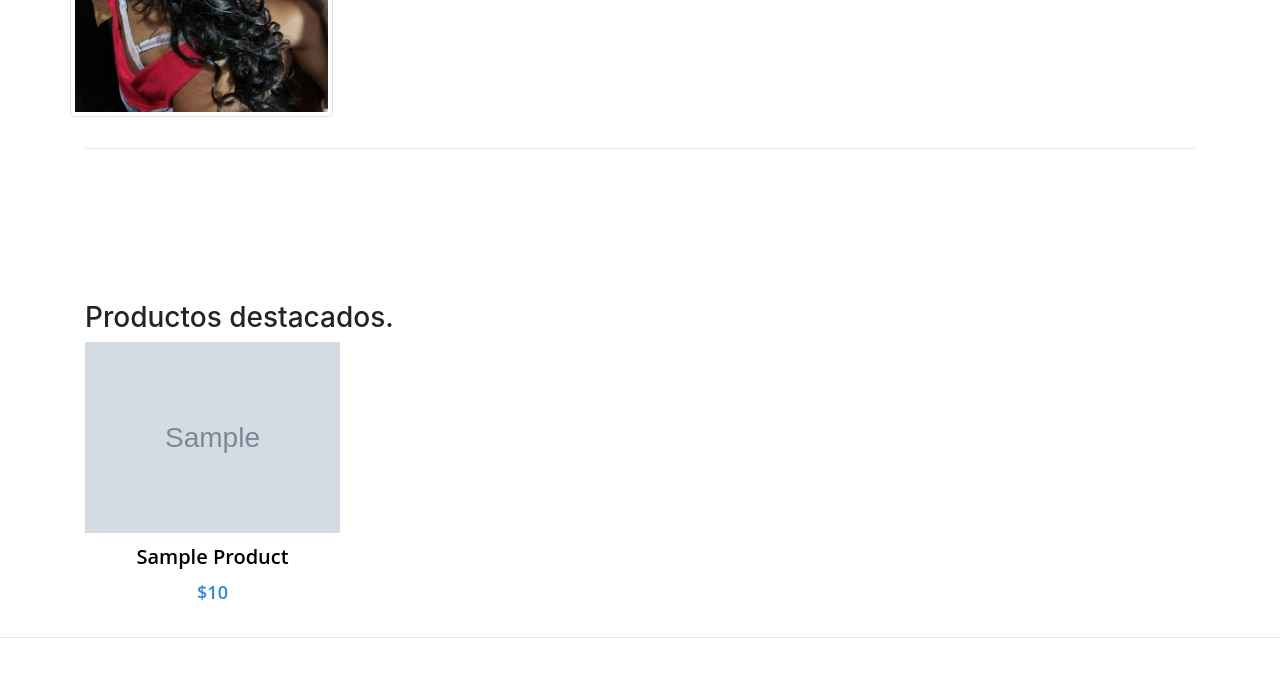
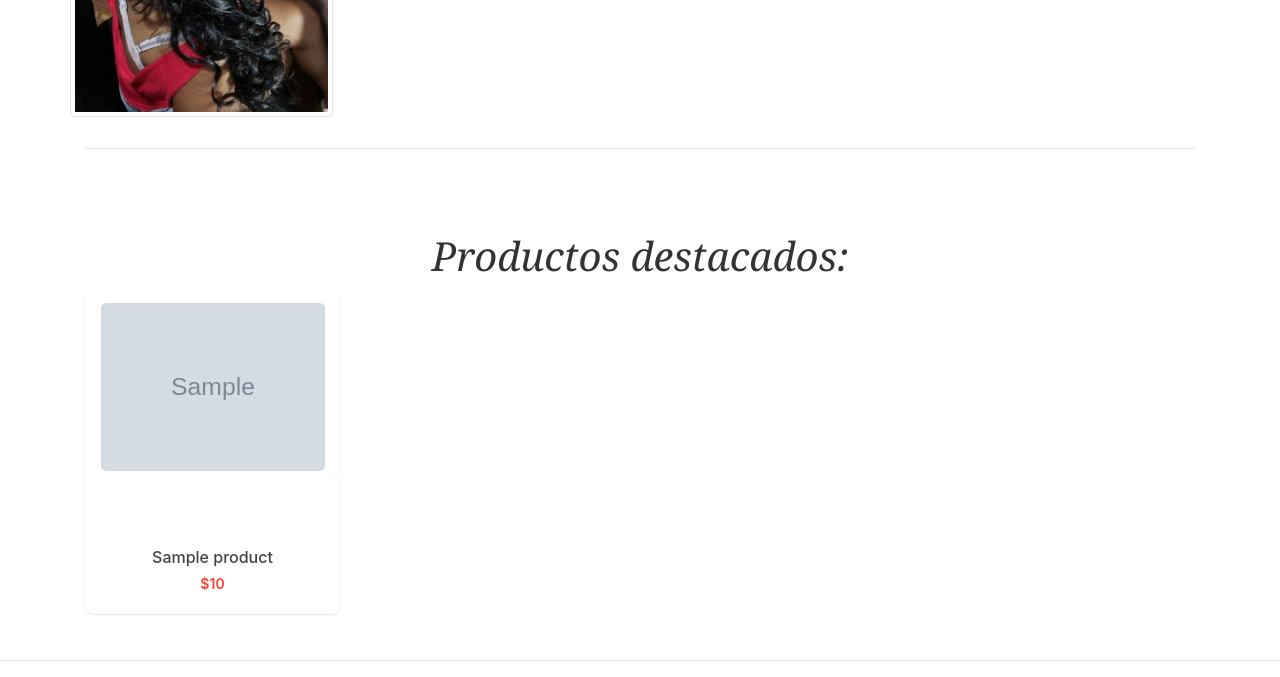
Before and after one commit to nahuelbrandan/company_website, a Django app: page / in a window 1280 px wide. Shown: the part 3174-3851 px from the top of the page. Before the commit the page ends 3812 px from the top, so only its background shows below. Run offline with Django 3.2, Linux system fonts and the light colour scheme; tables that the repository leaves empty hold one stand-in row (values such as "Sample post"); grey boxes marked "Sample" are stand-in pictures; some libraries are stand-ins or nearby versions.

Commit message:
finalizado muestra de productos a la venta

```diff
--- /dev/null
+++ b/src/app/static/css/products.css
@@ -0,0 +1,338 @@
+.c_review {
+    margin-bottom: 0
+}
+
+.c_review li {
+    margin-bottom: 16px;
+    padding-bottom: 13px;
+    border-bottom: 1px solid #e8e8e8
+}
+
+.c_review li:last-child {
+    margin: 0;
+    border: none
+}
+
+.c_review .avatar {
+    float: left;
+    width: 80px
+}
+
+.c_review .comment-action {
+    float: left;
+    width: calc(100% - 80px)
+}
+
+.c_review .comment-action .c_name {
+    margin: 0
+}
+
+.c_review .comment-action p {
+    text-overflow: ellipsis;
+    white-space: nowrap;
+    overflow: hidden;
+    max-width: 95%;
+    display: block
+}
+
+.product_item:hover .cp_img {
+    top: -40px
+}
+
+.product_item:hover .cp_img img {
+    box-shadow: 0 19px 38px rgba(0, 0, 0, 0.3), 0 15px 12px rgba(0, 0, 0, 0.22)
+}
+
+.product_item:hover .cp_img .hover {
+    display: block
+}
+
+.product_item .cp_img {
+    position: absolute;
+    top: 0px;
+    left: 50%;
+    transform: translate(-50%);
+    -webkit-transform: translate(-50%);
+    -ms-transform: translate(-50%);
+    -moz-transform: translate(-50%);
+    -o-transform: translate(-50%);
+    -khtml-transform: translate(-50%);
+    width: 100%;
+    padding: 15px;
+    transition: all 0.2s ease-in-out
+}
+
+.product_item .cp_img img {
+    transition: all 0.2s ease-in-out;
+    border-radius: 6px
+}
+
+.product_item .cp_img .hover {
+    display: none;
+    text-align: center;
+    margin-top: 10px
+}
+
+.product_item .product_details {
+    padding-top: 110%;
+    text-align: center
+}
+
+.product_item .product_details h5 {
+    margin-bottom: 5px
+}
+
+.product_item .product_details h5 a {
+    font-size: 16px;
+    color: #444
+}
+
+.product_item .product_details h5 a:hover {
+    text-decoration: none
+}
+
+.product_item .product_details .product_price {
+    margin: 0
+}
+
+.product_item .product_details .product_price li {
+    display: inline-block;
+    padding: 0 10px
+}
+
+.product_item .product_details .product_price .new_price {
+    font-weight: 600;
+    color: #ff4136
+}
+
+.product_item_list table tr td {
+    vertical-align: middle
+}
+
+.product_item_list table tr td h5 {
+    font-size: 15px;
+    margin: 0
+}
+
+.product_item_list table tr td .btn {
+    box-shadow: none !important
+}
+
+.product-order-list table tr th:last-child {
+    width: 145px
+}
+
+.preview {
+    display: -webkit-box;
+    display: -webkit-flex;
+    display: -ms-flexbox;
+    display: flex;
+    -webkit-box-orient: vertical;
+    -webkit-box-direction: normal;
+    -webkit-flex-direction: column;
+    -ms-flex-direction: column;
+    flex-direction: column
+}
+
+.preview .preview-pic {
+    -webkit-box-flex: 1;
+    -webkit-flex-grow: 1;
+    -ms-flex-positive: 1;
+    flex-grow: 1
+}
+
+.preview .preview-thumbnail.nav-tabs {
+    margin-top: 15px;
+    font-size: 0
+}
+
+.preview .preview-thumbnail.nav-tabs li {
+    width: 20%;
+    display: inline-block
+}
+
+.preview .preview-thumbnail.nav-tabs li nav-link img {
+    max-width: 100%;
+    display: block
+}
+
+.preview .preview-thumbnail.nav-tabs li a {
+    padding: 0;
+    margin: 2px;
+    border-radius: 0 !important;
+    border-top: none !important;
+    border-left: none !important;
+    border-right: none !important
+}
+
+.preview .preview-thumbnail.nav-tabs li:last-of-type {
+    margin-right: 0
+}
+
+.preview .tab-content {
+    overflow: hidden
+}
+
+.preview .tab-content img {
+    width: 100%;
+    -webkit-animation-name: opacity;
+    animation-name: opacity;
+    -webkit-animation-duration: .3s;
+    animation-duration: .3s
+}
+
+.details {
+    display: -webkit-box;
+    display: -webkit-flex;
+    display: -ms-flexbox;
+    display: flex;
+    -webkit-box-orient: vertical;
+    -webkit-box-direction: normal;
+    -webkit-flex-direction: column;
+    -ms-flex-direction: column;
+    flex-direction: column
+}
+
+.details .rating .stars {
+    display: inline-block
+}
+
+.details .sizes .size {
+    margin-right: 10px
+}
+
+.details .sizes .size:first-of-type {
+    margin-left: 40px
+}
+
+.details .colors .color {
+    display: inline-block;
+    vertical-align: middle;
+    margin-right: 10px;
+    height: 2em;
+    width: 2em;
+    border-radius: 2px
+}
+
+.details .colors .color:first-of-type {
+    margin-left: 20px
+}
+
+.details .colors .not-available {
+    text-align: center;
+    line-height: 2em
+}
+
+.details .colors .not-available:before {
+    font-family: Material-Design-Iconic-Font;
+    content: "\f136";
+    color: #fff
+}
+
+@media screen and (max-width: 996px) {
+    .preview {
+        margin-bottom: 20px
+    }
+}
+
+@-webkit-keyframes opacity {
+    0% {
+        opacity: 0;
+        -webkit-transform: scale(3);
+        transform: scale(3)
+    }
+    100% {
+        opacity: 1;
+        -webkit-transform: scale(1);
+        transform: scale(1)
+    }
+}
+
+@keyframes opacity {
+    0% {
+        opacity: 0;
+        -webkit-transform: scale(3);
+        transform: scale(3)
+    }
+    100% {
+        opacity: 1;
+        -webkit-transform: scale(1);
+        transform: scale(1)
+    }
+}
+
+.cart-page .cart-table tr th:last-child {
+    width: 145px
+}
+
+.cart-table .quantity-grp {
+    width: 120px
+}
+
+.cart-table .quantity-grp .input-group {
+    margin-bottom: 0
+}
+
+.cart-table .quantity-grp .input-group-addon {
+    padding: 0 !important;
+    text-align: center;
+    background-color: #1ab1e3
+}
+
+.cart-table .quantity-grp .input-group-addon a {
+    display: block;
+    padding: 8px 10px 10px;
+    color: #fff
+}
+
+.cart-table .quantity-grp .input-group-addon a i {
+    vertical-align: middle
+}
+
+.cart-table .quantity-grp .form-control {
+    background-color: #fff
+}
+
+.cart-table .quantity-grp .form-control+.input-group-addon {
+    background-color: #1ab1e3
+}
+
+.ec-checkout .wizard .content .form-group .btn-group.bootstrap-select.form-control {
+    padding: 0
+}
+
+.ec-checkout .wizard .content .form-group .btn-group.bootstrap-select.form-control .btn-round.btn-simple {
+    padding-top: 12px;
+    padding-bottom: 12px
+}
+
+.ec-checkout .wizard .content ul.card-type {
+    font-size: 0
+}
+
+.ec-checkout .wizard .content ul.card-type li {
+    display: inline-block;
+    margin-right: 10px
+}
+
+.card {
+    background: #fff;
+    margin-bottom: 30px;
+    transition: .5s;
+    border: 0;
+    border-radius: .55rem;
+    position: relative;
+    width: 100%;
+    box-shadow: 0 1px 2px 0 rgba(0,0,0,0.1);
+}
+
+.card .body {
+    font-size: 14px;
+    color: #424242;
+    padding: 20px;
+    font-weight: 400;
+}
+
+.old_price {
+  text-decoration:line-through;
+}
--- a/src/app/static/css/style.css
+++ b/src/app/static/css/style.css
@@ -75,33 +75,3 @@
 	line-height: 54px;
 	margin-bottom: 5px;
 }
-
-
-
-
-
-
-
-/********************* Shopping Demo-6 **********************/
-.product-grid6,.product-grid6 .product-image6{overflow:hidden}
-.product-grid6{font-family:'Open Sans',sans-serif;text-align:center;position:relative;transition:all .5s ease 0s}
-.product-grid6:hover{box-shadow:0 0 10px rgba(0,0,0,.3)}
-.product-grid6 .product-image6 a{display:block}
-.product-grid6 .product-image6 img{width:100%;height:auto;transition:all .5s ease 0s}
-.product-grid6:hover .product-image6 img{transform:scale(1.1)}
-.product-grid6 .product-content{padding:12px 12px 15px;transition:all .5s ease 0s}
-.product-grid6:hover .product-content{opacity:0}
-.product-grid6 .title{font-size:20px;font-weight:600;text-transform:capitalize;margin:0 0 10px;transition:all .3s ease 0s}
-.product-grid6 .title a{color:#000}
-.product-grid6 .title a:hover{color:#2e86de}
-.product-grid6 .price{font-size:18px;font-weight:600;color:#2e86de}
-.product-grid6 .price span{color:#999;font-size:15px;font-weight:400;text-decoration:line-through;margin-left:7px;display:inline-block}
-.product-grid6 .social{background-color:#fff;width:100%;padding:0;margin:0;list-style:none;opacity:0;transform:translateX(-50%);position:absolute;bottom:-50%;left:50%;z-index:1;transition:all .5s ease 0s}
-.product-grid6:hover .social{opacity:1;bottom:20px}
-.product-grid6 .social li{display:inline-block}
-.product-grid6 .social li a{color:#909090;font-size:16px;line-height:45px;text-align:center;height:45px;width:45px;margin:0 7px;border:1px solid #909090;border-radius:50px;display:block;position:relative;transition:all .3s ease-in-out}
-.product-grid6 .social li a:hover{color:#fff;background-color:#2e86de;width:80px}
-.product-grid6 .social li a:after,.product-grid6 .social li a:before{content:attr(data-tip);color:#fff;background-color:#2e86de;font-size:12px;letter-spacing:1px;line-height:20px;padding:1px 5px;border-radius:5px;white-space:nowrap;opacity:0;transform:translateX(-50%);position:absolute;left:50%;top:-30px}
-.product-grid6 .social li a:after{content:'';height:15px;width:15px;border-radius:0;transform:translateX(-50%) rotate(45deg);top:-20px;z-index:-1}
-.product-grid6 .social li a:hover:after,.product-grid6 .social li a:hover:before{opacity:1}
-@media only screen and (max-width:990px){.product-grid6{margin-bottom:30px}}
--- a/src/app/templates/home.html
+++ b/src/app/templates/home.html
@@ -4,6 +4,9 @@
   <link rel="stylesheet" href="https://stackpath.bootstrapcdn.com/font-awesome/4.7.0/css/font-awesome.min.css" />
   <link href='https://fonts.googleapis.com/css?family=Noto+Serif:400,400italic,700' rel='stylesheet' type='text/css'>
   <link rel="stylesheet" href="https://use.fontawesome.com/releases/v5.0.13/css/all.css" integrity="sha384-DNOHZ68U8hZfKXOrtjWvjxusGo9WQnrNx2sqG0tfsghAvtVlRW3tvkXWZh58N9jp" crossorigin="anonymous">
+  <link rel="stylesheet" href="https://cdnjs.cloudflare.com/ajax/libs/material-design-iconic-font/2.2.0/css/material-design-iconic-font.min.css">
+  <link rel="stylesheet" type="text/css" href="{% static 'css/products.css' %}" />
+
 
   <div class="how-section1">
     <div class="row">
@@ -43,6 +46,7 @@
     <hr>
   </div>
 
+
   <div class="container">
     <p class="title_of_section"> Galeria: </p>
   	<div class="row">
@@ -81,40 +85,29 @@
     <hr>
   </div>
 
-
-
-
-
-
-
-
-
-
-
-
-
-
-
-
-  <br><br><br><br><br><br><br><br><br><br><br>
+  <br><br><br><br><br><br><br><br>
     <div class="container">
-    <h3 class="h3"> Productos destacados. </h3>
-    <div class="row">
+      <p class="title_of_section"> Productos destacados: </p>
+      <div class="row clearfix">
           {% for product in products %}
-        <div class="col-md-3 col-sm-6">
-          <div class="product-grid6">
-            <div class="product-image6">
-                <a href="product/{{product.id}}"><img src="{{product.principal_image.url}}"></a>
+            <div class="col-lg-3 col-md-4 col-sm-12">
+              <div class="card product_item">
+                  <div class="body">
+                      <div class="cp_img">
+                          <a href="product/{{product.id}}">
+                            <img src="{{product.principal_image.url}}" alt="Product" class="img-fluid">
+                          </a>
+                          <div class="hover">
+                              <a href="javascript:void(0);" class="btn btn-primary btn-lg waves-effect"><i class="zmdi zmdi-shopping-cart"></i></a>
                           </div>
-            <div class="product-content">
-              <h3 class="title"><a href="#">{{product.title}}</a></h3>
-              <div class="price">${{product.price}}</div>
                       </div>
-            <ul class="social">
-              <li><a href="" data-tip="Quick View"><i class="fa fa-search"></i></a></li>
-              <li><a href="" data-tip="Add to Wishlist"><i class="fa fa-shopping-bag"></i></a></li>
-              <li><a href="" data-tip="Add to Cart"><i class="fa fa-shopping-cart"></i></a></li>
+                      <div class="product_details">
+                          <h5><a href="product/{{product.id}}">{{product.title}}</a></h5>
+                          <ul class="product_price list-unstyled">
+                              <li class="new_price">${{product.price}}</li>
                           </ul>
+                      </div>
+                  </div>
               </div>
             </div>
           {% endfor %}
```
Lines whose indentation alone changed are shown as unchanged.
